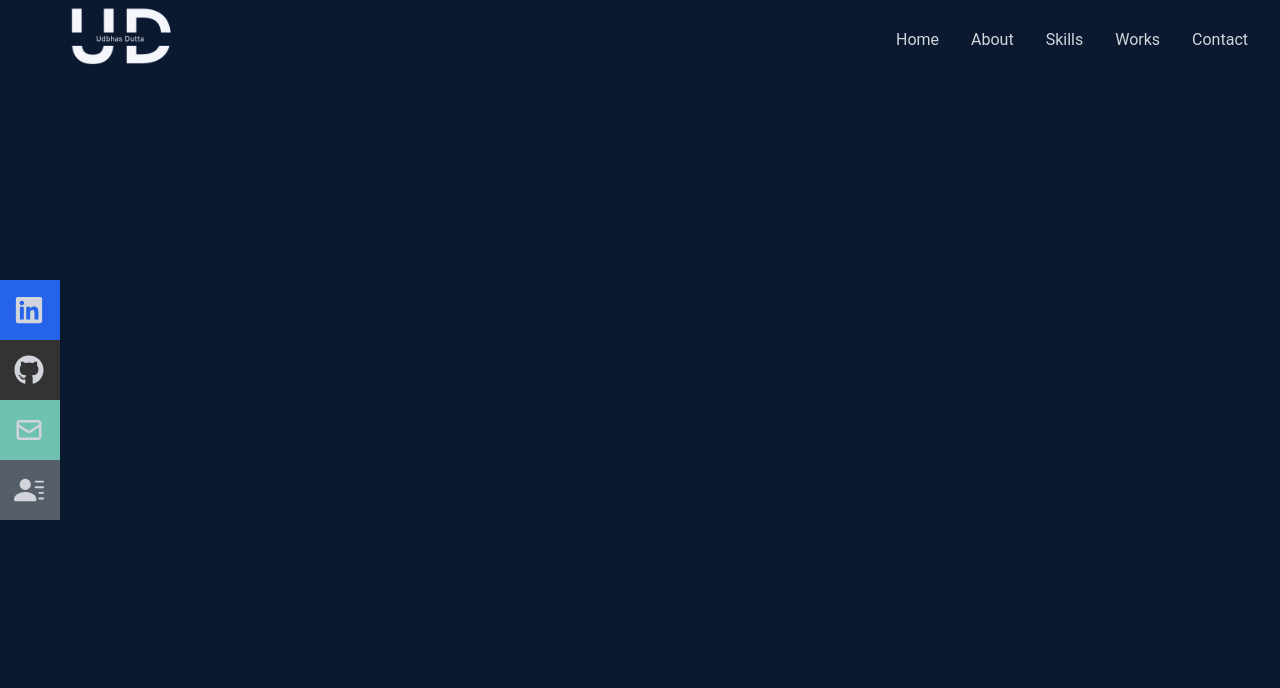
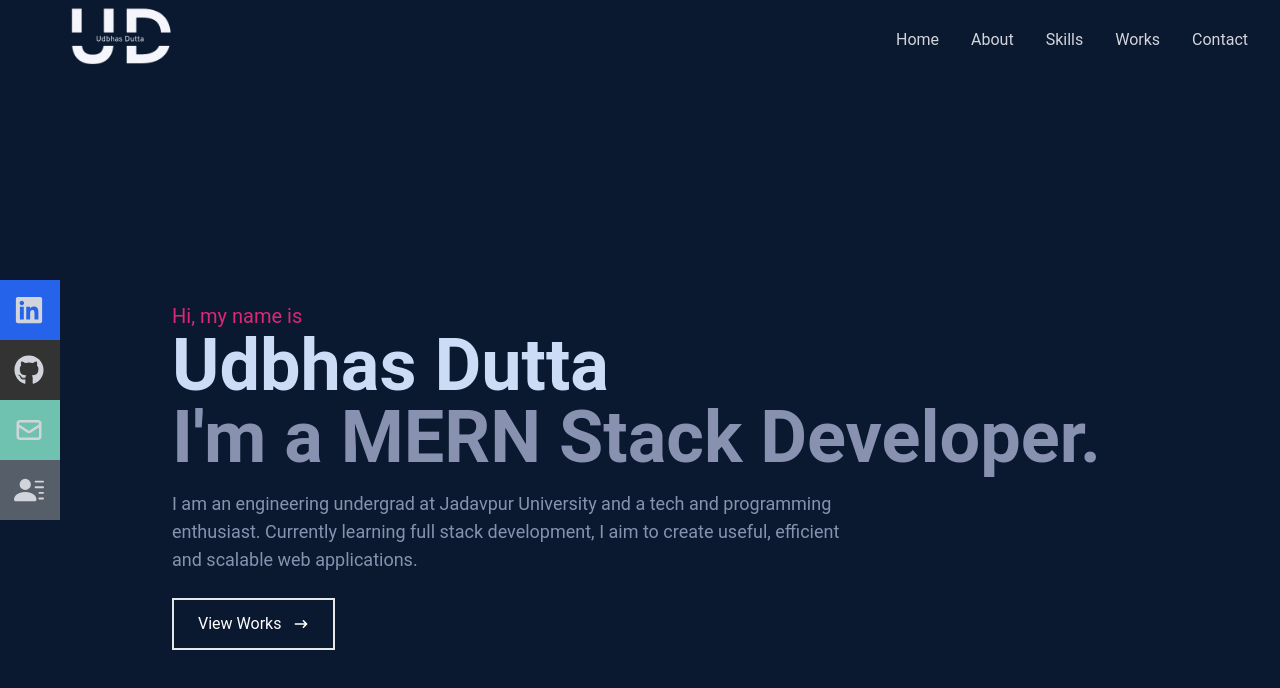
Before and after one commit to udbhas-dutta/portfolio_udbhas, a React (Create React App) app: page / in a window 1280 px wide. Shown: the top 688 px of the page. Built offline with nearby package versions, Linux system fonts and the light colour scheme; the HTML template or start-up script is replaced by a standard one.

Commit message:
added the home component with relevant texts and some hover characteristics

```diff
--- a/src/components/Home.js
+++ b/src/components/Home.js
@@ -1,9 +1,24 @@
 import React from 'react'
+import { HiArrowNarrowRight } from 'react-icons/hi'
 
 const Home = () => {
   return (
-    <div className='w-full h-screen bg-[#0a192f]'>
-
+    <div name='home' className='w-full h-screen bg-[#0a192f]'>
+        {/* container */}
+        <div className="max-w-[1000px] mx-auto px-8 flex flex-col justify-center h-full">
+            <p className='text-pink-600 text-xl'>Hi, my name is</p>
+            <h1 className='text-4xl sm:text-7xl font-bold text-[#ccdcf6]'>Udbhas Dutta</h1>
+            <h2 className='text-4xl sm:text-7xl font-bold text-[#8892b0]'>I'm a MERN Stack Developer.</h2>
+            <p className='text-[#8892b0] text-lg py-4 max-w-[700px]'>I am an engineering undergrad at Jadavpur University and a tech and programming enthusiast. Currently learning full stack development, I aim to create useful, efficient and scalable web applications.</p>
+            <div>
+                <button className='group text-white border-2 px-6 py-3 my-2 flex items-center justify-between hover:bg-pink-500 hover:border-pink-500 duration-150'>
+                    View Works
+                    <span className='group-hover:rotate-90 duration-300'>
+                    <HiArrowNarrowRight className='ml-3'/>
+                    </span>
+                    </button>
+            </div>
+        </div>
     </div>
   )
 }
--- a/src/components/Navbar.js
+++ b/src/components/Navbar.js
@@ -12,7 +12,7 @@
     }
   return (
     <div className='w-full h-[80px] flex justify-between items-center px-4 bg-[#0a192f] text-gray-300'>
-        <img src={Logo} alt="Logo image" className='w-52' />
+        <img src={Logo} alt="Logo" className='w-52' />
 
         {/* menu */}
             <ul className='hidden md:flex'>
```
